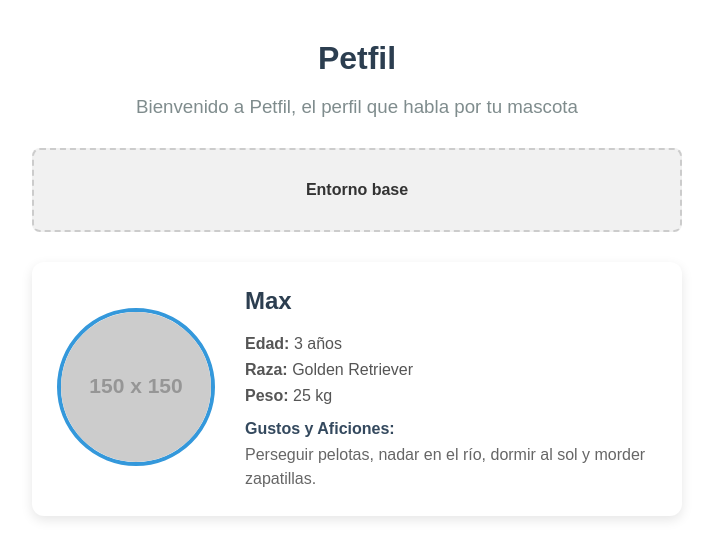
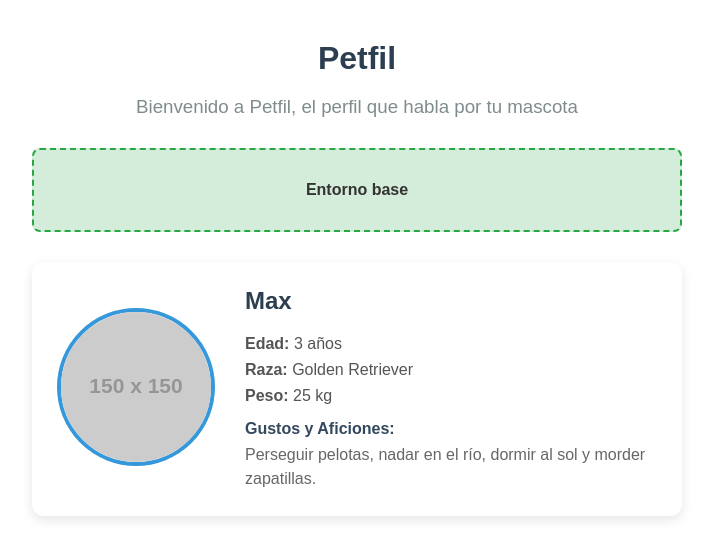
Before and after one commit to pedrofernandezmoyano/practica-entornos, an Angular app: page / in a window 1280 px wide. Shown: the top 558 px of the page, without its empty margins (283-996 px from the left). Built offline with nearby package versions, Linux system fonts and the light colour scheme.

Commit message:
entorno de producción en verde

```diff
--- a/src/app/inicio/inicio.css
+++ b/src/app/inicio/inicio.css
@@ -19,12 +19,12 @@ h3 {
 
 /* Contenedor del entorno: Aquí aplicarás los colores (verde, naranja, azul) más adelante */
 .entorno-indicador {
-  background-color: #f1f1f1;
+  background-color: #d4edda;
   padding: 15px;
   border-radius: 8px;
   font-weight: bold;
   margin-bottom: 30px;
-  border: 2px dashed #ccc;
+  border: 2px dashed #28a745;
 }
 
 /* Estilos de la cartilla */
```
